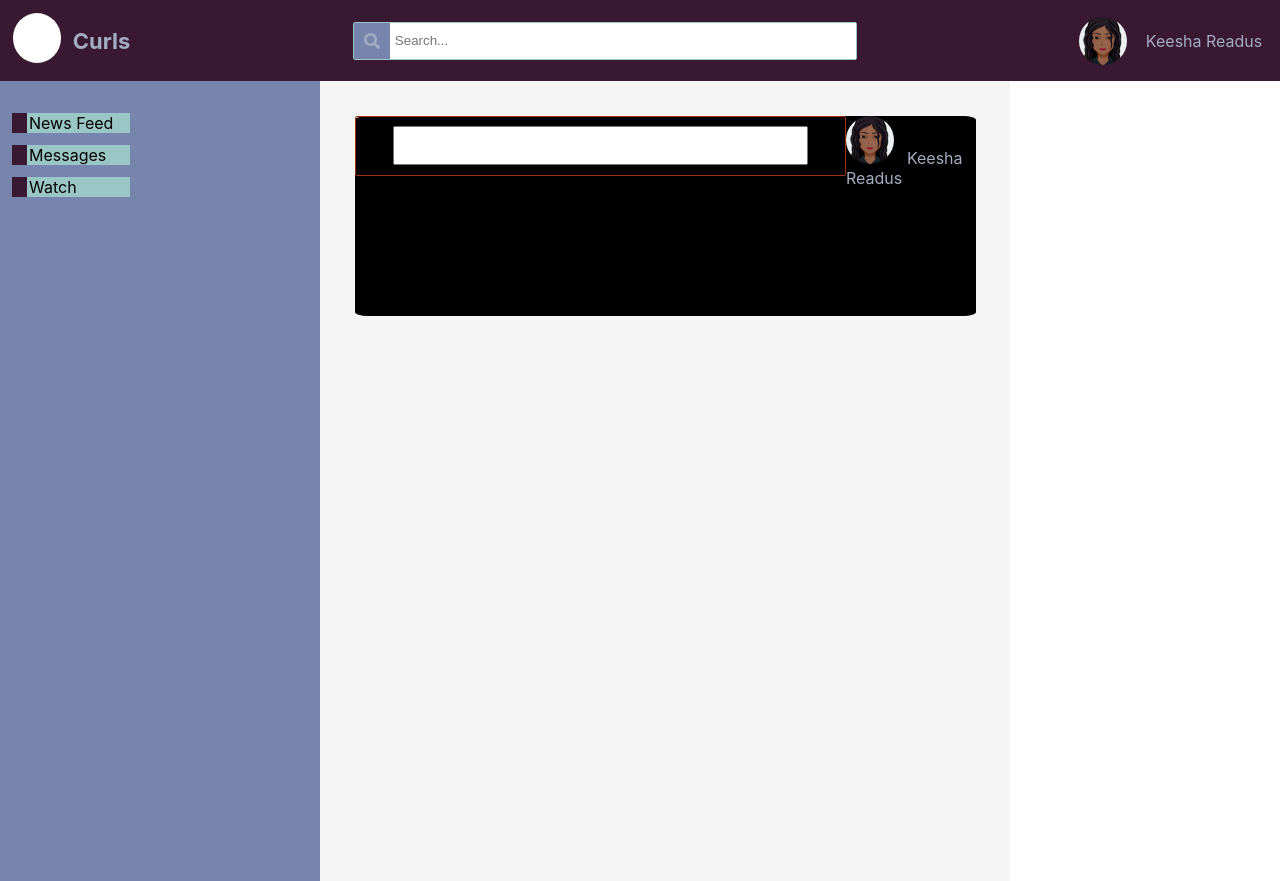
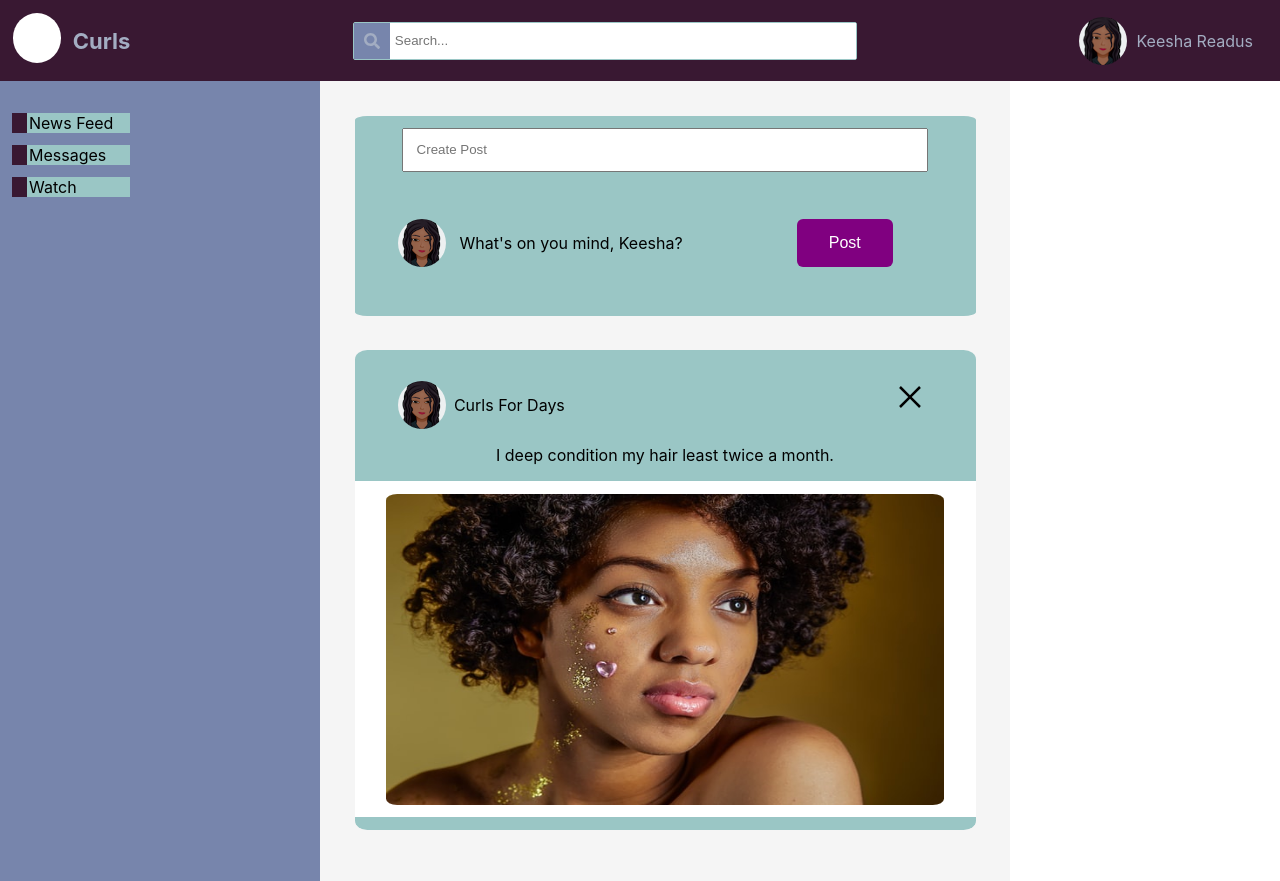
Before and after one commit to kcreadus/Readus_Keesha_PRW, a React (Create React App) app: page / in a window 1280 px wide. Built offline with nearby package versions, Linux system fonts and the light colour scheme; the HTML template or start-up script is replaced by a standard one.

Commit message:
Complete Form

```diff
--- a/src/App.js
+++ b/src/App.js
@@ -13,7 +13,7 @@ class App extends Component {
         <div style={styles.container}>
           <Navigation style={styles.nav} />
           <div style={styles.main}>
-            <MyForm />
+            <MyForm placeholder="Create Post"/>
           </div>
           <aside style={styles.ads}>
 
@@ -27,6 +27,11 @@ class App extends Component {
 export default App;
 
 const styles = {
+  wrapper: {
+    display: "flex",
+    flexFlow: "row Wrap"
+
+  },
 
   container: {
     display: 'flex',
@@ -38,6 +43,7 @@ const styles = {
 
   nav: {
     display: 'flex',
+
 
   },
   main: {
--- a/src/components/MyAvatar.js
+++ b/src/components/MyAvatar.js
@@ -9,7 +9,7 @@ const styles = {
   myAvatar: {
     height: "3em",
     cursor: "pointer",
-    marginRight: "10%",
+    marginRight: "5%",
     borderRadius: "50%",
   },
 };
--- /dev/null
+++ b/src/components/MyImages.js
@@ -0,0 +1,16 @@
+import React from "react";
+// Dummy Component Component
+const MyImages = (props) => {
+  return <img src={props.ImageIcon} alt={props.ImageAlt} style={styles.myImages} />;
+};
+export default MyImages;
+
+const styles = {
+  myImages: {
+      flex: "auto",
+    maxWidth: "90%",
+    height: "auto",
+    margin: "2%",
+    borderRadius: "2%"
+  },
+};
--- /dev/null
+++ b/src/components/buttons/MyBtn.css
@@ -0,0 +1,9 @@
+.button {
+    padding: 15px 32px!important;
+   -webkit-transition-duration: 0.4s;
+   transition-duration: 0.4s;
+   text-decoration: none;
+}
+.button:hover {
+    opacity: 1;
+  }
--- /dev/null
+++ b/src/components/buttons/MyBtn.js
@@ -0,0 +1,31 @@
+import React from 'react'
+import "./MyBtn.css"
+
+const MyBtn = (props) =>{
+    return(
+        <button className="button" style={styles.postBtn}>
+         {props.btnText}
+         </button>
+    )
+
+}
+export default MyBtn
+
+const styles = {
+    postBtn: {
+        backgroundColor: "purple",
+        border: "none",
+  color: "white",
+  textAlign: "center",
+  textDecoration: "none",
+  display: "inlineBlock",
+  fontSize: "16px",
+  marginTop: "4px",
+  marginBottom: "4px",
+  marginLeft: "22px",
+  marginRight: "2px",
+  cursor: "pointer",
+  borderRadius: "6px"
+     }
+
+}
--- a/src/components/myForm/MyForm.js
+++ b/src/components/myForm/MyForm.js
@@ -1,6 +1,11 @@
 import React from "react";
-import ImageUrl from "../../images/avatar.png"
+import ImageUrl from "../../images/avatarLarge.png"
 import MyAvatar from "../MyAvatar"
+import MyBtn from "../buttons/MyBtn"
+import "../buttons/MyBtn.css"
+import { VscChromeClose } from "react-icons/vsc";
+import MyImages from '../MyImages'
+import BackGround from "../../images/hair.jpg"
 
 const MyForm = (props) => {
 
@@ -15,11 +20,37 @@ return (
         type="text"
         placeholder={props.placeholder}
         />
+
+
      </div>
-     <div>
+     <div style={styles.inputContainer}>
+        <div style={styles.intro}>
      <MyAvatar AvatarIcon={ImageUrl} alt="Avatar" />
-        <span style={styles.span}>Keesha Readus</span>
+        <span style={styles.span}>What's on you mind, Keesha?</span>
+        </div>
+        <div style={styles.btn}>
+        <MyBtn btnText="Post" />
+        </div>
          </div>
+
+    </form>
+    <form style={styles.myForm2}>
+    <div style={styles.outputContainer}>
+    <div style={styles.intro}>
+     <MyAvatar AvatarIcon={ImageUrl} alt="Avatar" />
+        <span style={styles.span}>Curls For Days</span>
+        </div>
+        <div style={styles.btn}>
+        <VscChromeClose  style={styles.close} />
+        </div>
+        </div>
+        <div style={styles.postContainer}>
+            <p>I deep condition my hair least twice a month.
+             </p>
+        </div>
+        <div style={styles.flexbox}>
+        <MyImages ImageIcon={BackGround} alt="Woman with curly hair" />
+        </div>
     </form>
     </div>
   )
@@ -27,41 +58,91 @@ return (
 export default MyForm;
 
 const styles = {
-
  formContainer: {
   backgroundColor: "whiteSmoke",
   color: "rgb(163,173,194)",
   display: "flex",
-  flexDirection: "row",
-width:"75%",
-
-
+  flexDirection: "column",
+width:"75%"
  },
-
-
   myForm: {
       display: "flex",
-      flexDirection: "row",
+      flexDirection: "column",
       alignItems: "start",
       height:"25%",
       width: "90%",
       margin: "5%",
-      backgroundColor: "black",
-      color: "rgb(163, 173, 194)",
+      backgroundColor: "#9AC6C5",
+      color: "black",
       borderRadius: "2%"
   },
+  myForm2: {
+    display: "flex",
+    flexDirection: "column",
+
+    height:"60%",
+    width: "90%",
+    marginLeft: "5%",
+    marginRight: "5%",
+    backgroundColor: "#9AC6C5",
+    color: "black",
+    borderRadius: "2%"
+},
+
   postContainer: {
-    border: "1px solid #A3320B",
     display: "flex",
+
     flexDirection: "row",
-    borderRadius: "2px",
     width: "100%",
-    justifyContent: "center"
+    justifyContent: "center",
+    alignItems: "center",
   },
   input:{
       padding: "2%",
       margin: "2%",
       width: "80%",
       alignItems: "center"
+  },
+  inputContainer: {
+    display: "flex",
+    flexDirection: "row",
+   alignItems: "center",
+justifyContent: "space-between",
+    width: "80%",
+    marginLeft: "7%",
+    marginTop: "5%"
+  },
+  outputContainer: {
+    display: "flex",
+    flexDirection: "row",
+   alignItems: "start",
+justifyContent: "space-between",
+    width: "85%",
+    marginLeft: "7%",
+    marginTop: "5%"
+  },
+  span: {
+    whiteSpace: "nowrap",
+   marginLeft: "0%"
+  },
+   intro:{
+    display: "flex",
+    flexDirection: "row",
+   alignItems: "center",
+justifyContent: "space-between"
+   },
+   close: {
+    height: "2em",
+    width: "2em",
+    cursor: "pointer"
+
+  },
+  flexbox: {
+      display: "flex",
+      width: "100%",
+      height: "70%",
+justifyContent: "space-around",
+backgroundColor: "white"
   }
-};
+
+}
```
Also changed, not shown: src/images/avatarLarge.png (added), src/images/hair.jpg (added).
